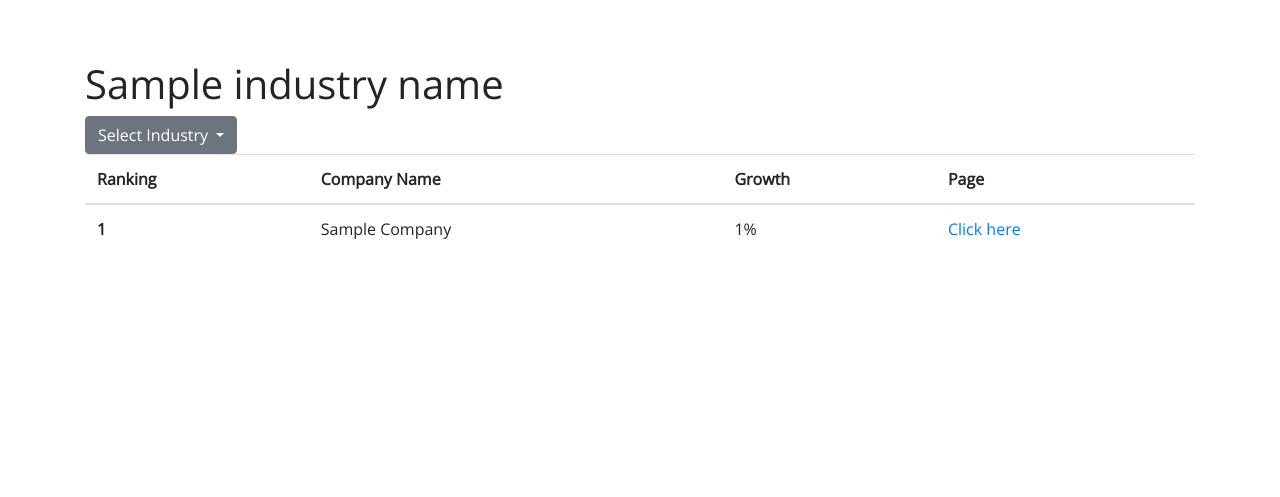
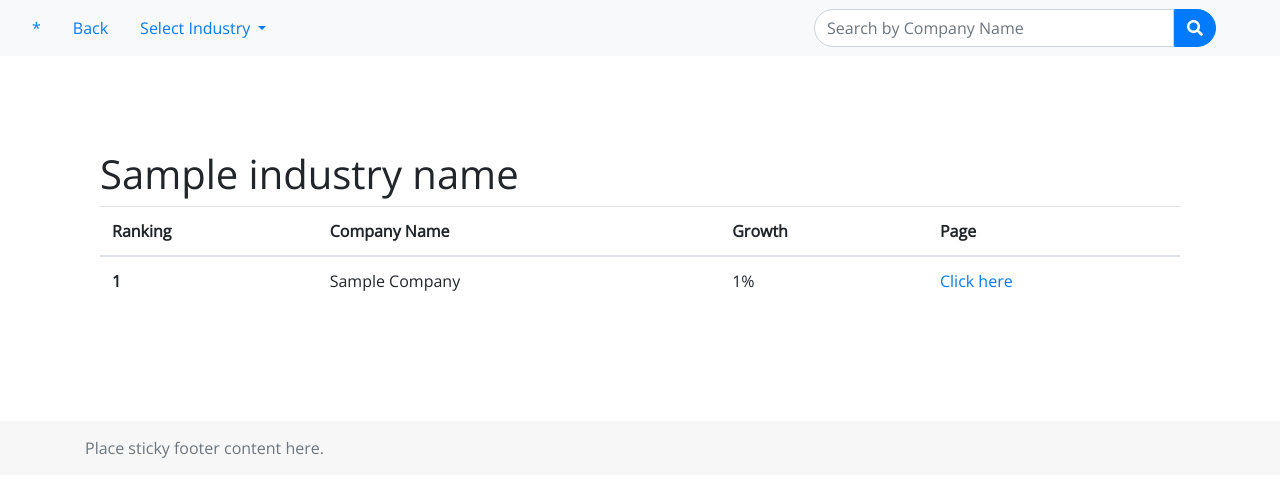
Before and after one commit to parksunah/HB-Project-Grow-together, a Flask app: template templates/interest_ranking.html in a window 1280 px wide. Shown: the top 497 px of the page. Run offline with Flask 2, Linux system fonts and the light colour scheme; tables that the repository leaves empty hold one stand-in row (values such as "Sample post"); the template is opened without the code that fills it: values that come from a table or form of the project are taken from there, most other values are stand-ins (such as "Sample title", 1, 10 or a date in 2020); some libraries are stand-ins or nearby versions.

Commit message:
Worked on static.

```diff
--- a/server.py
+++ b/server.py
@@ -164,7 +164,7 @@ def get_company_infos(company_name):
     params  = {"q": search_term, "textDecorations":True}
     response = requests.get(search_url, headers=headers, params=params)
     search_results = response.json()
-    #pprint.pprint(search_results)
+    pprint.pprint(search_results)
 
     try:
         company_desc = search_results['entities']['value'][0]['description']
@@ -312,6 +312,9 @@ def get_maps(company_name):
 def create_interest_ranking_view(industry_name):
     """Interest growth ranking page in each industry sector."""
 
+    form = CompanyForm(request.args)
+    company_name = form.company.data
+
     industry = Industry.query.filter_by(name=industry_name).first()
     industries = Industry.query.all()
     companies = Company.query.filter(
@@ -320,7 +323,8 @@ def create_interest_ranking_view(industry_name):
 
     return render_template("interest_ranking.html", companies=companies,
                                                     industries=industries,
-                                                    industry_name=industry.name)
+                                                    industry_name=industry.name,
+                                                    form=form)
 
 
 if __name__ == "__main__":
--- a/static/card_news.css
+++ b/static/card_news.css
@@ -28,14 +28,14 @@ body {
     height:554px;
     display: flex;
     width: 100%;
-    padding: 2em 2em 0 4em;
+    /*padding: 2em 2em 0 4em;*/
     align-items: center;
     flex-wrap: wrap;
 }
 
 .card {
-    left: 25%;
-    margin: 7px;
+    /*left: 25%;*/
+    margin: 6px;
 }
 
 span.news-span {
--- a/static/style.css
+++ b/static/style.css
@@ -1,3 +1,9 @@
+@media only screen and (min-width : 2200px) {
+
+    .container { width: 2200px; }
+
+}
+
 
 h1 {
     font-family: 'Open Sans', sans-serif;
@@ -105,16 +111,12 @@ margin: auto;
   font-size: x-large;
 }
 
-/*body {
-    position: relative;
-}*/
-
 .ui-front {
   z-index: 9999;
 }
 
 .dropdown-menu {
-  max-height: 400px;
+  max-height: 570px;
   overflow: auto;
 }
 
@@ -130,14 +132,9 @@ margin: auto;
   padding: 20px 0 0 0;
 }
 
-.container-fluid {
-  padding: 0 0 40px 0;
-}
-
 #address {
   padding: 0 0 5px 5px;
 }
-
 
 #loading {
    width: 100%;
@@ -158,3 +155,11 @@ margin: auto;
   left: 240px;
   z-index: 100;
 }
+
+.footer {
+  bottom: 0;
+  width: 100%;
+  height: 54px; /* Set the fixed height of the footer here */
+  line-height: 54px; /* Vertically center the text there */
+  background-color: #f7f7f7;
+}
--- a/templates/interest_ranking.html
+++ b/templates/interest_ranking.html
@@ -7,21 +7,47 @@
 <!-- CSS -->
 <link rel="stylesheet" href="/static/style.css">
 
-<main role="main" class="container">
+
+<body data-spy="scroll" data-target="#navbar" data-offset="50">
+
+<nav id="navbar" class="navbar navbar-light bg-light fixed-top navbar-custom">
+  <ul class="nav nav-pills">
+    <li class="nav-item">
+      <a class="nav-link" href="/"><!-- <img id="nav-logo" src="/static/images/logo2.png" style="width: 100px; height: 56px;"> --> * </a>
+    </li>
+    <li class="nav-item">
+      <a class="nav-link" href="javascript:history.back()">Back</a>
+    </li>
+    <li class="nav-item dropdown">
+      <a class="nav-link dropdown-toggle" data-toggle="dropdown" href="#" role="button" id="dropdownMenuLink" aria-haspopup="true" aria-expanded="false">
+        Select Industry
+      </a>
+      <div class="dropdown-menu" aria-labelledby="dropdownMenuLink">
+        {% for industry in industries %}
+        <a class="dropdown-item" href="/interest_view/{{ industry.name }}">{{ industry.name }}</a>
+        {% endfor %}
+      </div>
+    </li>
+  </ul>
+    <form id="search-form" class="form-inline" role="form" method="get" action="/company_view">
+        {{ form.company(class="form-control search-form") }}
+      <span class="input-group-btn">
+          <button type="submit" class="btn btn-primary search-btn">
+              <i class="fa fa-search"></i>
+          </button>
+      </span>
+  </form>
+</nav>
+
+<script src="/static/top_button.js"></script>
+<link rel="stylesheet" href="/static/top_button.css">
+<button onclick="topFunction()" id="myBtn" title="Go to top"><i class="fas fa-chevron-circle-up"></i></button>
+
+<main role="main" class="container" style="padding-bottom: 100px;">
+  <div class="container-fluid">
 
 <h1> {{ industry_name }} </h1>
-<div class="dropdown">
-  <a class="btn btn-secondary dropdown-toggle" href="#" role="button" id="dropdownMenuLink" data-toggle="dropdown" aria-haspopup="true" aria-expanded="false">
-    Select Industry
-  </a>
-  <div class="dropdown-menu" aria-labelledby="dropdownMenuLink">
 
-{% for industry in industries %}
-    <a class="dropdown-item" href="/interest_view/{{ industry.name }}">{{ industry.name }}</a>
-{% endfor %}
-
-  </div>
-</div>
 
 
 <table class="table table-hover">
@@ -44,6 +70,13 @@
 {% endfor %}
     </tbody>
 </table>
+</div>
 </main>
+  <footer class="footer">
+    <div class="container">
+      <span class="text-muted">Place sticky footer content here.</span>
+    </div>
+  </footer>
+</body>
 
 {% endblock %}
```
Also changed, not shown: templates/main.html (+37 -8 lines).
